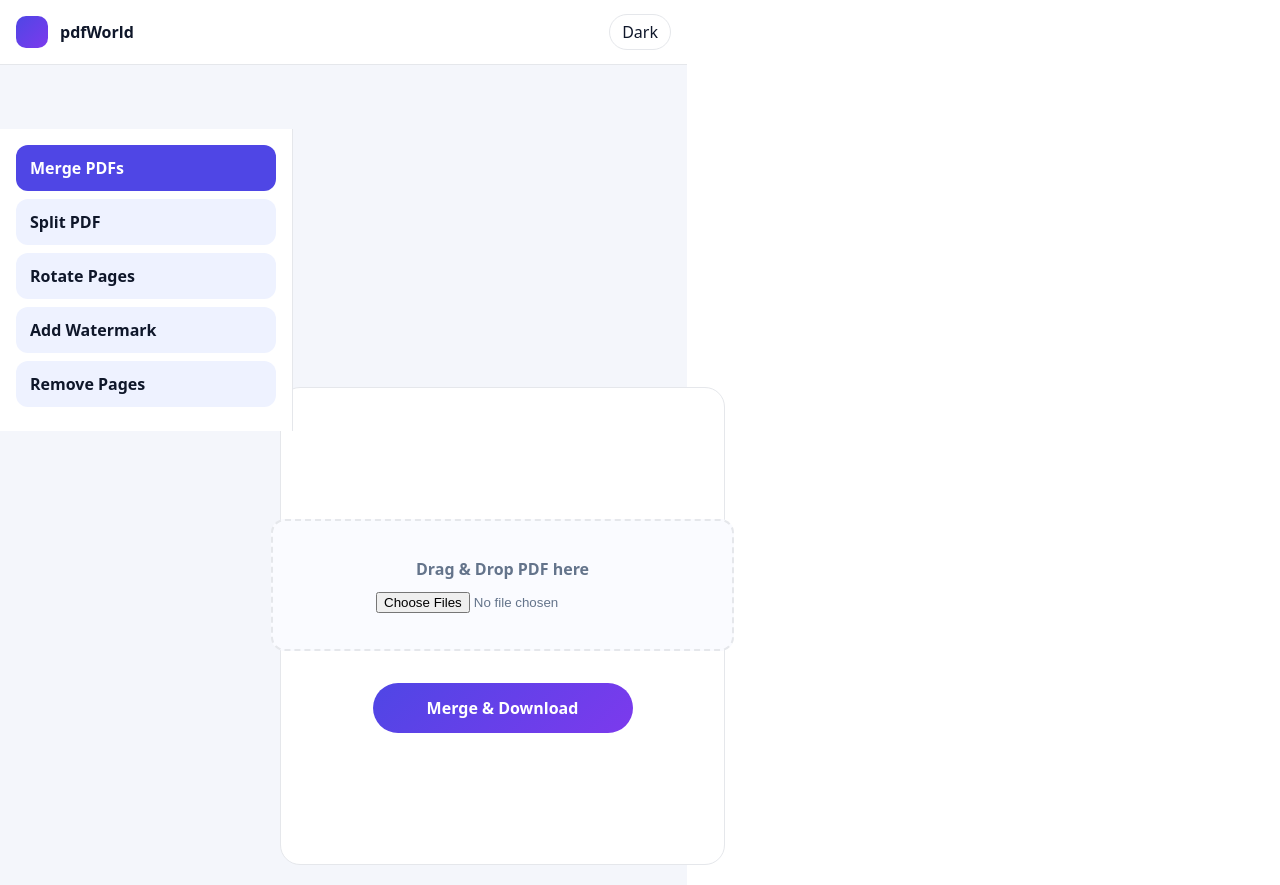
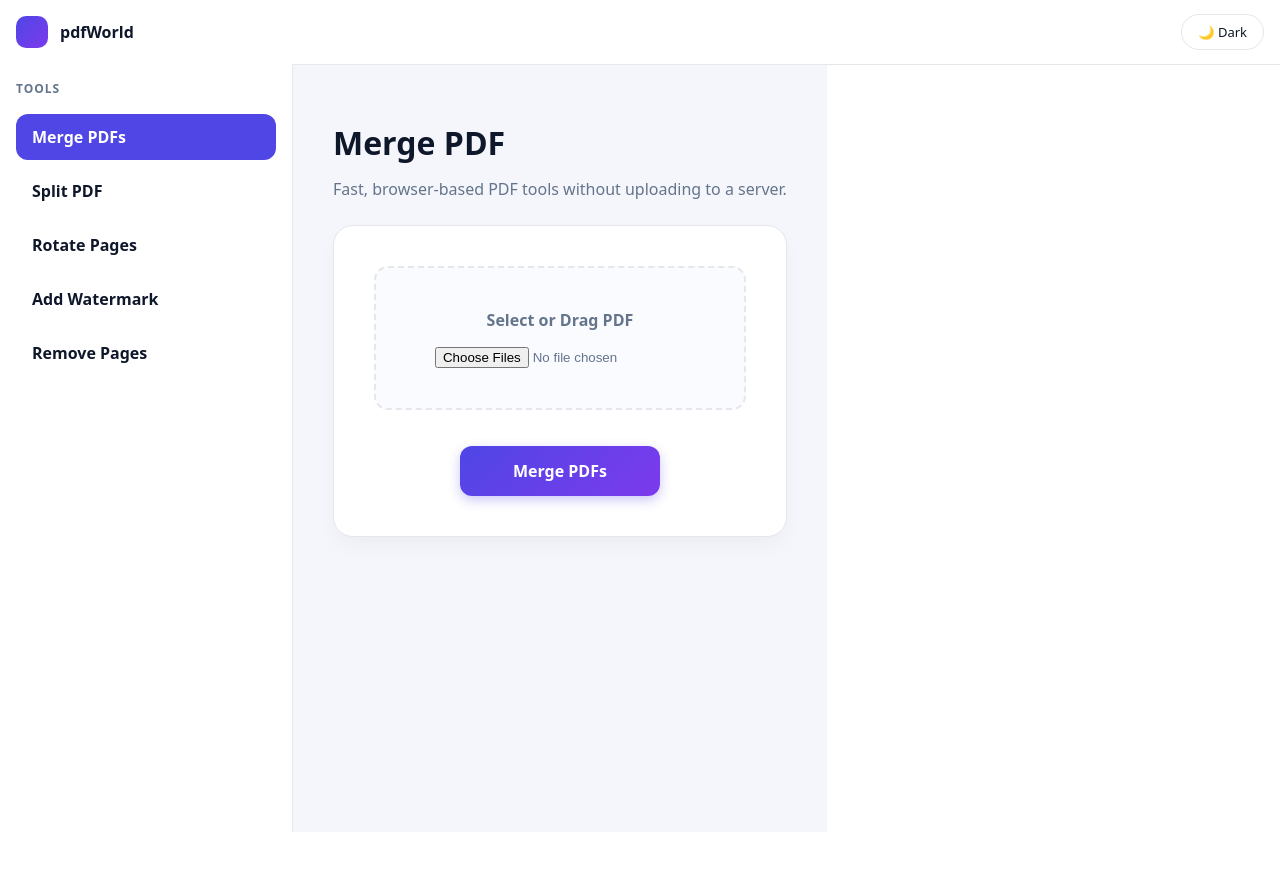
Before and after one commit to vikashsah2357/pdfWorld, a React (Vite) app: page / in a window 1280 px wide. After the commit the page ends 832 px from the top, so only its background shows below. Built offline with nearby package versions, Linux system fonts and the light colour scheme.

Commit message:
new changes related UI by google

```diff
--- a/src/App.jsx
+++ b/src/App.jsx
@@ -12,13 +12,20 @@ export default function App() {
   const [watermarkText, setWatermarkText] = useState("");
   const [removePages, setRemovePages] = useState("");
 
-  const [isMobile, setIsMobile] = useState(window.innerWidth < 768);
+  const [isMobile, setIsMobile] = useState(false);
   const [sidebarOpen, setSidebarOpen] = useState(false);
 
+  // Handle Window Resize
   useEffect(() => {
-    const onResize = () => setIsMobile(window.innerWidth < 768);
-    window.addEventListener("resize", onResize);
-    return () => window.removeEventListener("resize", onResize);
+    const handleResize = () => {
+      const mobile = window.innerWidth < 768;
+      setIsMobile(mobile);
+      // Close sidebar automatically if switching to desktop
+      if (!mobile) setSidebarOpen(false);
+    };
+    handleResize(); // Set initial state
+    window.addEventListener("resize", handleResize);
+    return () => window.removeEventListener("resize", handleResize);
   }, []);
 
   const theme = {
@@ -40,6 +47,7 @@ export default function App() {
     a.click();
   };
 
+  // Logic Handlers (Unchanged)
   const handleMerge = async () => {
     if (files.length < 2) return alert("Upload at least 2 PDFs");
     const mergedPdf = await PDFDocument.create();
@@ -106,6 +114,7 @@ export default function App() {
     downloadFile(newBytes, "updated.pdf");
   };
 
+  // UI Components
   const UploadBox = ({ onFiles, multiple = false }) => {
     const [drag, setDrag] = useState(false);
     return (
@@ -116,17 +125,23 @@ export default function App() {
         style={{
           border: `2px dashed ${theme.border}`,
           borderRadius: 14,
-          padding: isMobile ? 20 : 36,
+          padding: isMobile ? 20 : 40,
           textAlign: "center",
           marginBottom: 16,
           background: drag ? "rgba(79,70,229,0.08)" : (dark ? "#020617" : "#fafbff"),
           width: "100%",
+          boxSizing: "border-box",
           color: theme.sub
         }}
       >
-        <div style={{ marginBottom: 8, fontWeight: 600 }}>Drag & Drop PDF here</div>
-        <input type="file" accept="application/pdf" multiple={multiple}
-          onChange={(e) => onFiles(e.target.files)} />
+        <div style={{ marginBottom: 12, fontWeight: 600 }}>{drag ? "Drop now!" : "Select or Drag PDF"}</div>
+        <input
+          type="file"
+          accept="application/pdf"
+          multiple={multiple}
+          style={{ width: '100%', maxWidth: '250px' }}
+          onChange={(e) => onFiles(e.target.files)}
+        />
       </div>
     );
   };
@@ -135,14 +150,16 @@ export default function App() {
     <button
       onClick={onClick}
       style={{
-        padding: isMobile ? "12px 20px" : "14px 28px",
+        padding: "14px 28px",
         background: "linear-gradient(135deg, #4f46e5, #7c3aed)",
         color: "white",
         border: "none",
-        borderRadius: 9999,
+        borderRadius: 12,
         cursor: "pointer",
         fontWeight: 700,
-        width: isMobile ? "100%" : 260
+        width: isMobile ? "100%" : "auto",
+        minWidth: 200,
+        boxShadow: "0 4px 12px rgba(79, 70, 229, 0.3)"
       }}
     >
       {label}
@@ -151,8 +168,10 @@ export default function App() {
 
   const Navbar = () => (
     <div style={{
-      position: "sticky",
+      position: "fixed",
       top: 0,
+      left: 0,
+      right: 0,
       height: 64,
       display: "flex",
       alignItems: "center",
@@ -160,82 +179,150 @@ export default function App() {
       padding: "0 16px",
       background: theme.card,
       borderBottom: `1px solid ${theme.border}`,
-      zIndex: 10
+      zIndex: 100
     }}>
       <div style={{ display: "flex", alignItems: "center", gap: 12, color: theme.text, fontWeight: 800 }}>
         {isMobile && (
-          <button onClick={()=>setSidebarOpen(!sidebarOpen)} style={{border:"none",background:"transparent",fontSize:22,cursor:"pointer",color:theme.text}}>☰</button>
+          <button
+            onClick={() => setSidebarOpen(!sidebarOpen)}
+            style={{ border: "none", background: "transparent", fontSize: 24, cursor: "pointer", color: theme.text, padding: 8 }}
+          >
+            {sidebarOpen ? "✕" : "☰"}
+          </button>
         )}
         <div style={{ width: 32, height: 32, borderRadius: 10, background: "linear-gradient(135deg,#4f46e5,#7c3aed)" }} />
-        pdfWorld
+        <span>pdfWorld</span>
       </div>
-      <button onClick={()=>setDark(!dark)} style={{padding:"6px 12px",borderRadius:9999,border:`1px solid ${theme.border}`,background:"transparent",color:theme.text}}>
-        {dark?"Light":"Dark"}
+      <button
+        onClick={() => setDark(!dark)}
+        style={{ padding: "8px 16px", borderRadius: 9999, border: `1px solid ${theme.border}`, background: "transparent", color: theme.text, cursor: "pointer", fontSize: 13 }}
+      >
+        {dark ? "☀️ Light" : "🌙 Dark"}
       </button>
     </div>
   );
 
   const Tool = ({ id, label }) => (
-    <button onClick={()=>{setActiveTab(id); setSidebarOpen(false);}}
-      style={{width:"100%",textAlign:"left",padding:"12px 14px",borderRadius:12,border:"none",marginBottom:8,
-      background:activeTab===id?theme.brand:theme.idle,color:activeTab===id?"#fff":theme.text,cursor:"pointer",fontWeight:600}}>
+    <button
+      onClick={() => { setActiveTab(id); setSidebarOpen(false); }}
+      style={{
+        width: "100%",
+        textAlign: "left",
+        padding: "12px 16px",
+        borderRadius: 12,
+        border: "none",
+        marginBottom: 8,
+        background: activeTab === id ? theme.brand : "transparent",
+        color: activeTab === id ? "#fff" : theme.text,
+        cursor: "pointer",
+        fontWeight: 600,
+        transition: "0.2s"
+      }}>
       {label}
     </button>
   );
 
-  const Sidebar = () => (
+  return (
+    <div style={{ background: theme.bg, minHeight: "100vh", color: theme.text, fontFamily: 'system-ui, sans-serif' }}>
+      <Navbar />
+
+      {/* Mobile Backdrop Overlay */}
+      {isMobile && sidebarOpen && (
+        <div
+          onClick={() => setSidebarOpen(false)}
+          style={{
+            position: "fixed",
+            inset: 0,
+            background: "rgba(0,0,0,0.4)",
+            zIndex: 140,
+            backdropFilter: "blur(2px)"
+          }}
+        />
+      )}
+
+      <div style={{ display: "flex", paddingTop: 64 }}>
+        {/* Sidebar */}
         <div style={{
-      position: isMobile ? "fixed" : "relative",
-      left: isMobile ? (sidebarOpen ? 0 : -260) : 0,
+          position: isMobile ? "fixed" : "sticky",
           top: 64,
+          left: 0,
           bottom: 0,
           width: 260,
           background: theme.card,
           padding: 16,
           borderRight: `1px solid ${theme.border}`,
-      transition: "all .3s ease",
-      zIndex: 20
+          zIndex: 150,
+          transition: "transform 0.3s ease",
+          transform: isMobile && !sidebarOpen ? "translateX(-100%)" : "translateX(0)",
+          height: "calc(100vh - 64px)",
+          overflowY: "auto"
         }}>
+          <div style={{ fontSize: 12, fontWeight: 700, color: theme.sub, marginBottom: 16, textTransform: "uppercase", letterSpacing: 1 }}>Tools</div>
           <Tool id="merge" label="Merge PDFs" />
           <Tool id="split" label="Split PDF" />
           <Tool id="rotate" label="Rotate Pages" />
           <Tool id="watermark" label="Add Watermark" />
           <Tool id="remove" label="Remove Pages" />
         </div>
-  );
 
-  const Workspace = () => (
+        {/* Main Content Area */}
+        <div style={{
+          flex: 1,
+          padding: isMobile ? "20px 16px" : "40px",
+          maxWidth: 1000,
+          margin: "0 auto",
+          width: "100%",
+          boxSizing: "border-box"
+        }}>
+          <div style={{ marginBottom: 24 }}>
+            <h1 style={{ fontSize: isMobile ? 24 : 32, marginBottom: 8, fontWeight: 800 }}>
+              {activeTab.charAt(0).toUpperCase() + activeTab.slice(1)} PDF
+            </h1>
+            <p style={{ color: theme.sub }}>Fast, browser-based PDF tools without uploading to a server.</p>
+          </div>
+
           <div style={{
             background: theme.card,
             borderRadius: 20,
-      padding: isMobile?20:28,
+            padding: isMobile ? 20 : 40,
             border: `1px solid ${theme.border}`,
-      width: "100%",
-      minHeight: 420,
+            boxShadow: "0 10px 25px -5px rgba(0,0,0,0.05)",
             display: "flex",
             flexDirection: "column",
             alignItems: "center",
-      justifyContent: "center",
-      gap: 16,
-      color: theme.text
+            gap: 20
           }}>
-      {activeTab === "merge" && (<><UploadBox multiple onFiles={(f)=>setFiles([...f])}/><PrimaryButton onClick={handleMerge} label="Merge & Download"/></>)}
-      {activeTab === "split" && (<><UploadBox onFiles={(f)=>setSplitFile(f[0])}/><PrimaryButton onClick={handleSplit} label="Split & Download"/></>)}
-      {activeTab === "rotate" && (<><UploadBox onFiles={(f)=>setRotateFile(f[0])}/><PrimaryButton onClick={handleRotate} label="Rotate 90° & Download"/></>)}
-      {activeTab === "watermark" && (<><UploadBox onFiles={(f)=>setWatermarkFile(f[0])}/><input type="text" placeholder="Enter watermark text" onChange={(e)=>setWatermarkText(e.target.value)} style={{padding:12,borderRadius:10,width:"100%",maxWidth:420,border:`1px solid ${theme.border}`,background:dark?"#020617":"#fff",color:theme.text}}/><PrimaryButton onClick={handleWatermark} label="Add Watermark"/></>)}
-      {activeTab === "remove" && (<><UploadBox onFiles={(f)=>setRemoveFile(f[0])}/><input type="text" placeholder="Pages to remove (e.g. 1,3)" onChange={(e)=>setRemovePages(e.target.value)} style={{padding:12,borderRadius:10,width:"100%",maxWidth:420,border:`1px solid ${theme.border}`,background:dark?"#020617":"#fff",color:theme.text}}/><PrimaryButton onClick={handleRemovePages} label="Remove & Download"/></>)}
+            {activeTab === "merge" && (<><UploadBox multiple onFiles={(f) => setFiles([...f])} /><PrimaryButton onClick={handleMerge} label="Merge PDFs" /></>)}
+            {activeTab === "split" && (<><UploadBox onFiles={(f) => setSplitFile(f[0])} /><PrimaryButton onClick={handleSplit} label="Split All Pages" /></>)}
+            {activeTab === "rotate" && (<><UploadBox onFiles={(f) => setRotateFile(f[0])} /><PrimaryButton onClick={handleRotate} label="Rotate 90°" /></>)}
+
+            {activeTab === "watermark" && (
+              <>
+                <UploadBox onFiles={(f) => setWatermarkFile(f[0])} />
+                <input
+                  type="text"
+                  placeholder="Enter watermark text..."
+                  onChange={(e) => setWatermarkText(e.target.value)}
+                  style={{ padding: 14, borderRadius: 12, width: "100%", maxWidth: 400, border: `2px solid ${theme.border}`, background: dark ? "#020617" : "#fff", color: theme.text, fontSize: 16 }}
+                />
+                <PrimaryButton onClick={handleWatermark} label="Add Watermark" />
+              </>
+            )}
+
+            {activeTab === "remove" && (
+              <>
+                <UploadBox onFiles={(f) => setRemoveFile(f[0])} />
+                <input
+                  type="text"
+                  placeholder="Example: 1, 3, 5"
+                  onChange={(e) => setRemovePages(e.target.value)}
+                  style={{ padding: 14, borderRadius: 12, width: "100%", maxWidth: 400, border: `2px solid ${theme.border}`, background: dark ? "#020617" : "#fff", color: theme.text, fontSize: 16 }}
+                />
+                <PrimaryButton onClick={handleRemovePages} label="Remove Pages" />
+              </>
+            )}
           </div>
-  );
-
-  return (
-    <div style={{ background: theme.bg, minHeight: "100vh" }}>
-      <Navbar />
-      <Sidebar />
-      <div style={{
-        marginLeft: isMobile ? 0 : 260,
-        padding: 20
-      }}>
-        <Workspace />
+        </div>
       </div>
     </div>
   );
```
Lines whose indentation alone changed are shown as unchanged.
